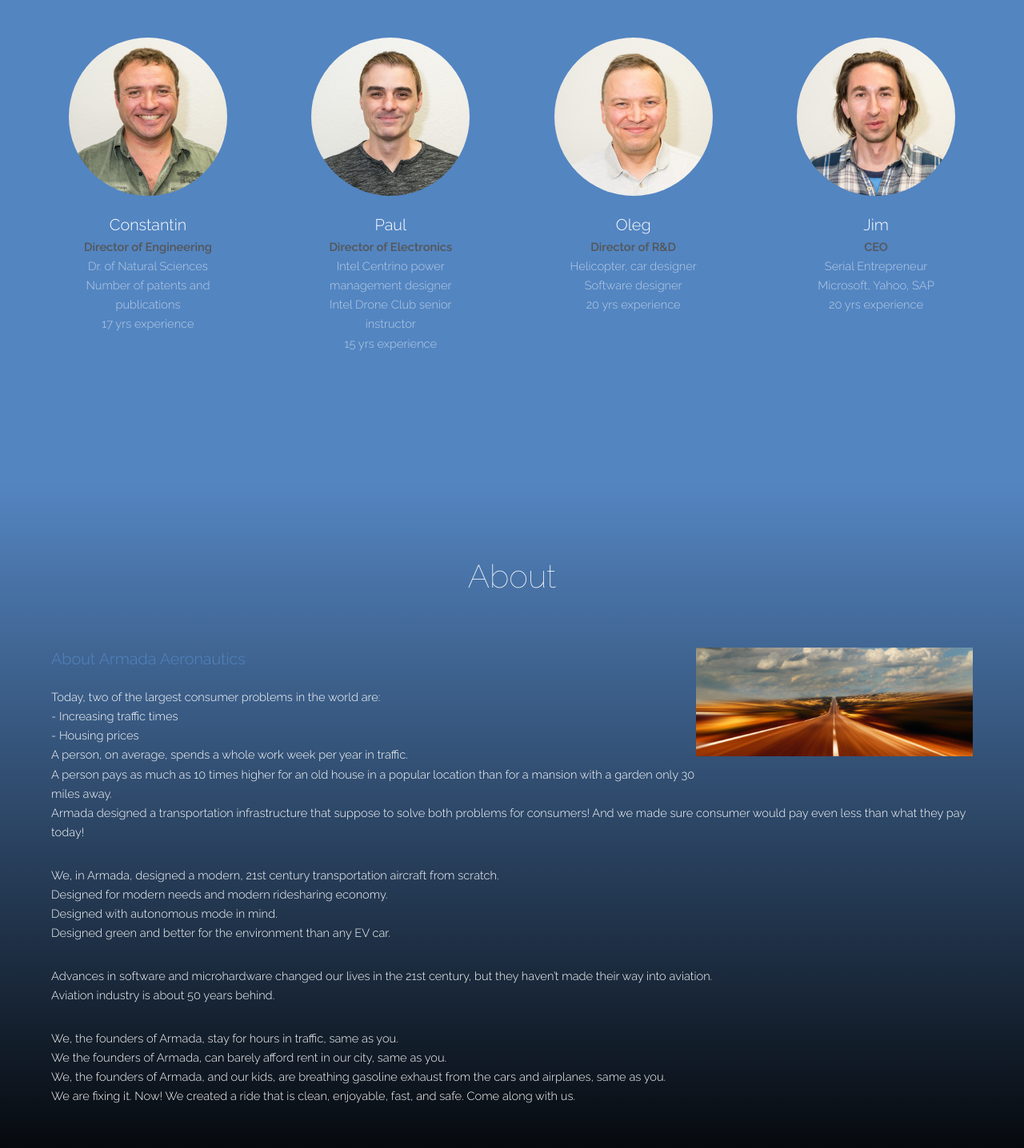
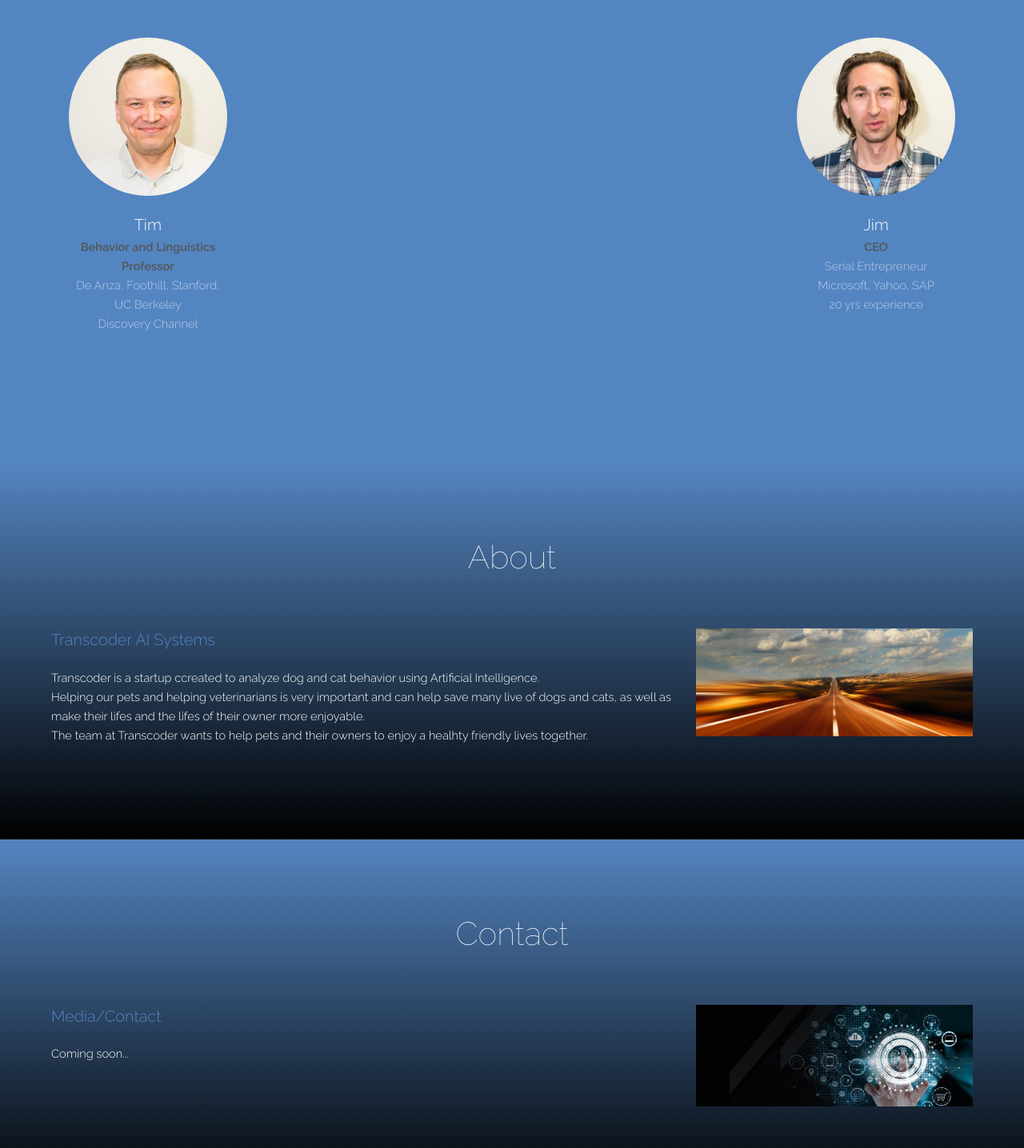
Before and after one commit to alexandrgrey/alexandrgrey.github.io, a plain HTML site: page index.html in a window 1280 px wide. Shown: the part 1004-2440 px from the top of the page at 80% size. Drawn offline with Linux system fonts and the light colour scheme; a script that the page names is missing.

Commit message:
Update index.html

```diff
--- a/index.html
+++ b/index.html
@@ -7,7 +7,7 @@
 -->
 <html>
 	<head>
-		<title>Armada Aeronautics Inc.</title>
+		<title>Transcoder Inc.</title>
 		<meta charset="utf-8" />
 		<meta name="viewport" content="width=device-width, initial-scale=1" />
 		<link rel="stylesheet" href="assets/css/main.css" />
@@ -31,8 +31,9 @@
 		<!-- Banner -->
 			<section id="banner">
 				<video id="bannerVideo"></video>
-				<img src="images/ArmadaAero_Logo.png" id="mainLogo">
-				<div id="subtitle">future of air transportation today</div>
+				<!-- <img src="images/ArmadaAero_Logo.png" id="mainLogo"> -->
+				<div id="title" style="font-size:2em">TRANSCODER</div>
+				<div id="subtitle" style="margin-top: 20px;">AI systems for dogs and cats</div>
 			</section>
 
 		<!-- team -->
@@ -42,38 +43,37 @@
 						<h2>Leadership Team</h2>
 					</header>
 					<div class="flex flex-4">
-						<div class="box person">
-							<div class="image round">
-								<img src="images/eng.jpg" alt="Constantin – Director of Engineering" />
-							</div>
-							<h3>Constantin</h3>
-							<p><b>Director of Engineering</b><br>
-								Dr. of Natural Sciences<br>
-								Number of patents and publications<br>
-								17 yrs experience
-							</p>
-						</div>
-						<div class="box person">
-							<div class="image round">
-								<img src="images/elc.jpg" alt="Paul – Director of Electronics" />
-							</div>
-							<h3>Paul</h3>
-							<p><b>Director of Electronics</b><br>
-								Intel Centrino power management designer<br>
-								Intel Drone Club senior instructor<br>
-								15 yrs experience
-							</p>
-						</div>
+						<!-- <div class="box person"> -->
+							<!-- <div class="image round"> -->
+								<!-- <img src="images/eng.jpg" alt="Constantin – Director of Engineering" /> -->
+							<!-- </div> -->
+							<!-- <h3>Constantin</h3> -->
+							<!-- <p><b>Director of Engineering</b><br> -->
+								<!-- Dr. of Natural Sciences<br> -->
+								<!-- Number of patents and publications<br> -->
+								<!-- 17 yrs experience -->
+							<!-- </p> -->
+						<!-- </div> -->
+						<!-- <div class="box person"> -->
+							<!-- <div class="image round"> -->
+								<!-- <img src="images/elc.jpg" alt="Paul – Director of Electronics" /> -->
+							<!-- </div> -->
+							<!-- <h3>Paul</h3> -->
+							<!-- <p><b>Director of Electronics</b><br> -->
+								<!-- Intel Centrino power management designer<br> -->
+								<!-- Intel Drone Club senior instructor<br> -->
+								<!-- 15 yrs experience -->
+							<!-- </p> -->
+						<!-- </div> -->
 						<div class="box person">
 							<div class="image round">
 								<img src="images/rnd.jpg" alt="Oleg – Director of R&amp;D" />
 							</div>
-							<h3>Oleg</h3>
+							<h3>Tim</h3>
 							<p>
-								<b>Director of R&amp;D</b><br>
-								Helicopter, car  designer<br>
-								Software designer<br>
-								20 yrs experience
+								<b>Behavior and Linguistics Professor</b><br>
+								De Anza, Foothill, Stanford, UC Berkeley<br>
+								Discovery Channel<br>
 							</p>
 						</div>
 						<div class="box person">
@@ -104,29 +104,13 @@
 								<img src="images/pic01.jpg" alt="Pic 01" />
 							</div>
 							<header>
-								<h3>About Armada Aeronautics</h3>
+								<h3>Transcoder AI Systems</h3>
 							</header>
 
-						<p>Today, two of the largest consumer problems in the world are:<br>
-							- Increasing traffic times<br>
-							- Housing prices<br>
-							A person, on average, spends a whole work week per year in traffic. <br>
-							A person pays as much as 10 times higher for an old house in a popular location than for a mansion with a garden only 30 miles away.<br>
-							Armada designed a transportation infrastructure that suppose to solve both problems for consumers! And we made sure consumer would pay even less than what they pay today!</p>
-
-							<p>We, in Armada, designed a modern, 21st century transportation aircraft from scratch.<br>
-							Designed for modern needs and modern ridesharing economy.<br>
-							Designed with autonomous mode in mind.<br>
-							Designed green and better for the environment than any EV car. </p>
-
-							<p>Advances in software and microhardware changed our lives in the 21st century, but they haven’t made their way into aviation. <br>
-							Aviation industry is about 50 years behind.
-							</p>
-
-							<p>We, the founders of Armada, stay for hours in traffic, same as you. <br>
-							We the founders of Armada, can barely afford rent in our city, same as you.<br>
-							We, the founders of Armada, and our kids, are breathing gasoline exhaust from the cars and airplanes, same as you.<br>
-							We are fixing it. Now! We created a ride that is clean, enjoyable, fast, and safe. Come along with us.</p>
+						<p>Transcoder is a startup ccreated to analyze dog and cat behavior using Artificial Intelligence.<br>
+						Helping our pets and helping veterinarians is very important and can help save many live of dogs and cats, as well as make their lifes and the lifes of their owner more enjoyable.<br>
+						The team at Transcoder wants to help pets and their owners to enjoy a healhty friendly lives together.
+						</p>
 							<footer>
 								<!--<a href="#" class="button special">More</a>-->
 							</footer>
@@ -150,12 +134,7 @@
 							<header>
 								<h3>Media/Contact</h3>
 							</header>
-							<p>General inquiries: contact@armadaaero.com</p>
-							<p>Investor inquiries: ceo@armadaaero.com</p>
-							<p>R&amp;D partnership: oleg@armadaaero.com</p>
-							<p>Engineering partnership: ck@armadaaero.com</p>
-							<p>Electronics sales: pasha@armadaaero.com</p>
-							<p>We are located at 3529 Ryder St., Santa Clara, CA 95051</p>
+							<p>Coming soon...</p>
 							<footer>
 								<!--<a href="#" class="button special">More</a>-->
 							</footer>
```
